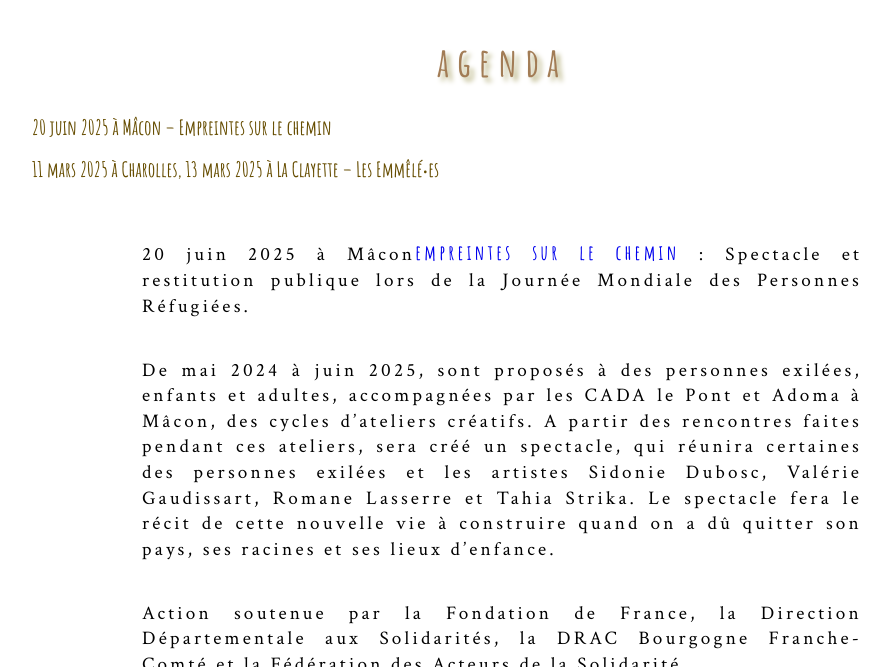
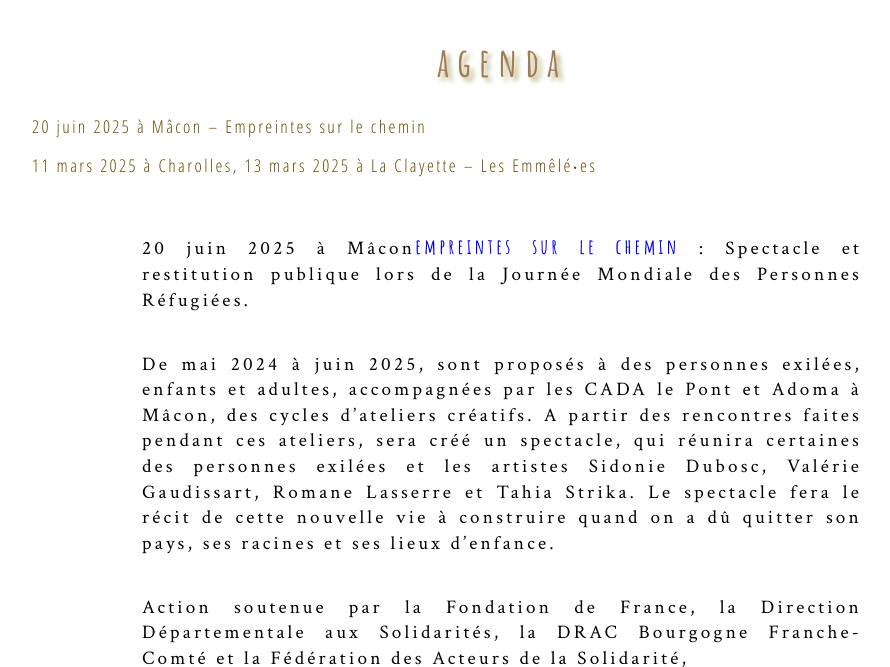
Before and after one commit to leshnik/revertouthaut, a Jekyll site: the page built from agenda.md, in a window 1280 px wide. Shown: the part 250-917 px from the top of the page, without its empty margins (138-1028 px from the left). Built offline with Jekyll 4.4.1, drawn with Linux system fonts in a browser that asks for light colours; grey boxes are pictures that could not be loaded.

Commit message:
type.scss agenda-list

```diff
--- a/_sass/type.scss
+++ b/_sass/type.scss
@@ -194,6 +194,13 @@
   font-size: 1.1rem;
   letter-spacing: 0.15rem;
 }
+.agenda-list > li a {
+  font-family: "Open Sans Condensed", sans;
+  font-size: 1.1rem;
+  letter-spacing: 0.15rem;
+  color:#AF3029;
+  text-align: left;
+}
 .chansons_spoken {
   font-family: "Open Sans Condensed", sans;
   font-size: 1.1rem;
```
